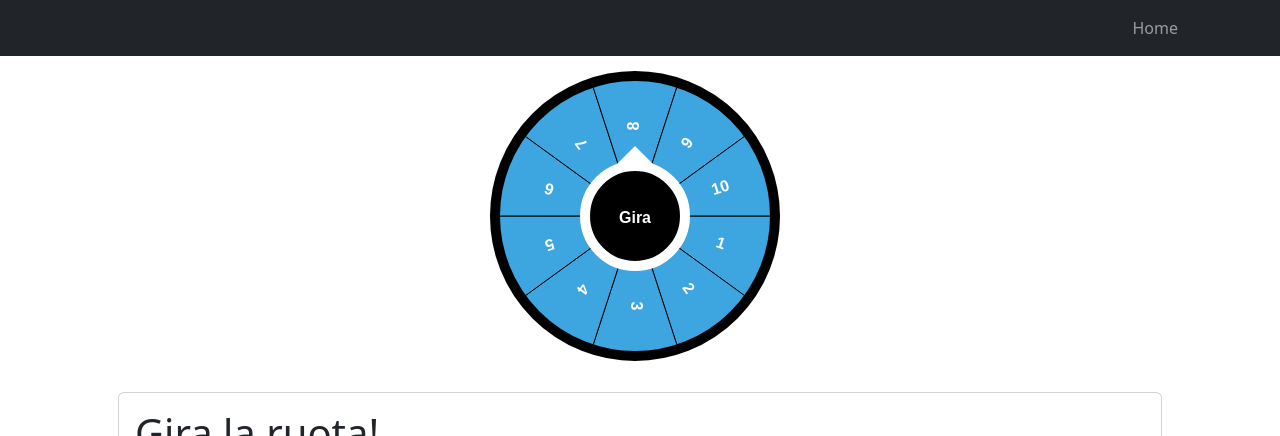
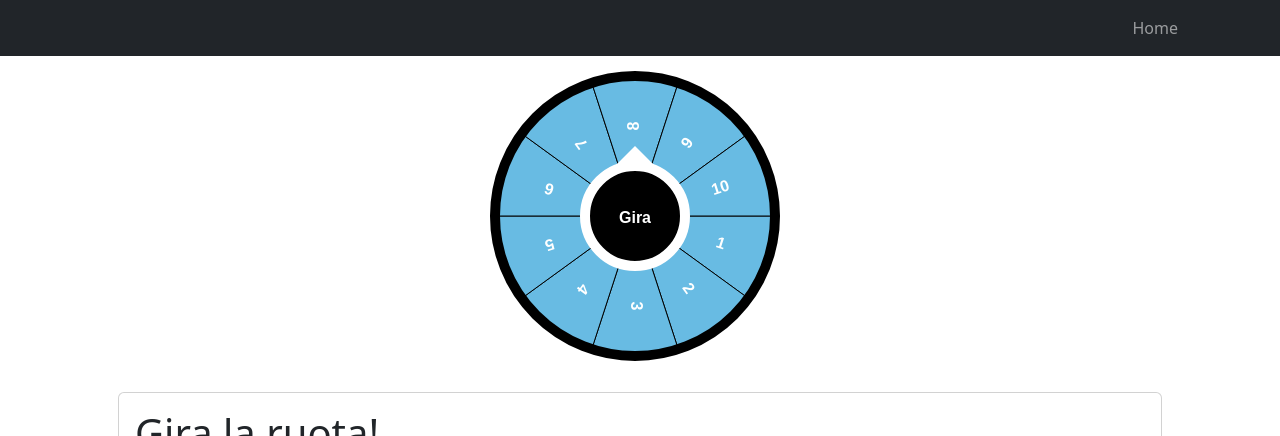
Before and after one commit to taccarlo/my_website, a React (Create React App) app: page /didattica/estrattoredinumeri in a window 1280 px wide. Shown: the top 436 px of the page. Built offline with nearby package versions, Linux system fonts and the light colour scheme.

Commit message:
estrattore di numeri

```diff
--- a/src/components/pages/estrattoredinumeri/estrattoredinumeri.js
+++ b/src/components/pages/estrattoredinumeri/estrattoredinumeri.js
@@ -8,7 +8,7 @@ export default function EstrattoreDiNumeri(){
     const[versionWheel,setVersionWheel]=useState(0);
     const[upperNumber,setUpperNumber]=useState(0);
     const[winner,setWinner]=useState(null);
-    const segColors = ["#3DA5E0"];
+    const segColors = ["#68bbe3"];
     const onFinished = (winner) => {
         setWinner(winner);
         if(removeLast&&numbers.length>2){
```
